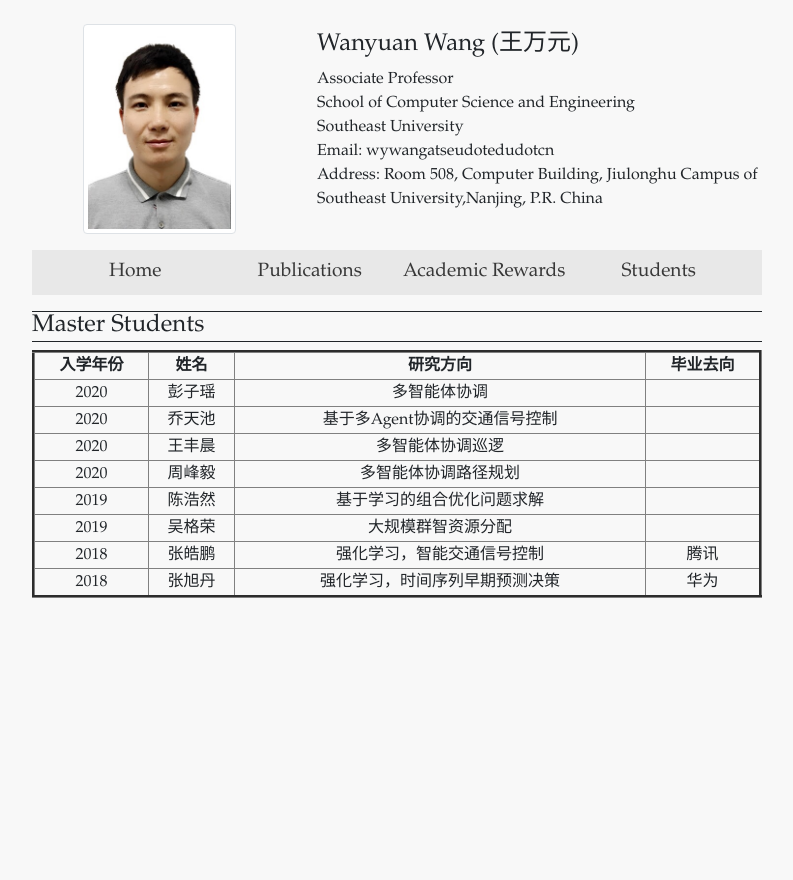
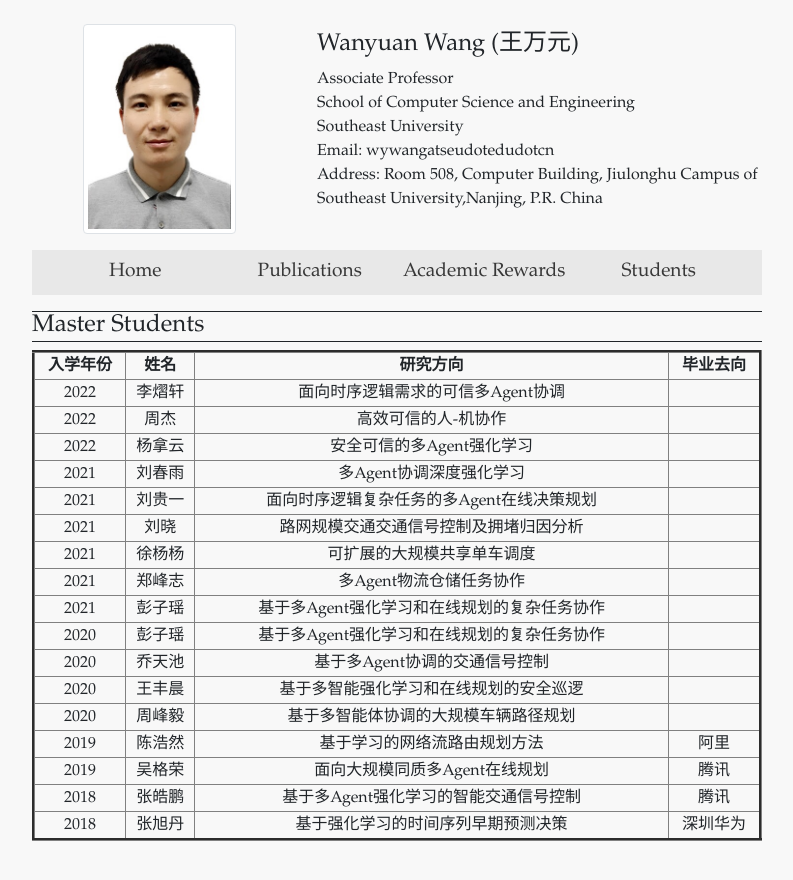
Before and after one commit to wanyuanwang/wanyuanwang.github.io, a Jekyll site: the page built from students.html, in a window 1280 px wide. Shown: the top 880 px of the page, without its empty margins (243-1036 px from the left). Built offline with Jekyll 4.4.1, drawn with Linux system fonts in a browser that asks for light colours.

Commit message:
Update students.html

```diff
--- a/students.html
+++ b/students.html
@@ -12,9 +12,63 @@ layout: default
               <th>毕业去向</th>
             </tr>
           <tr align="center">
+    	      <td>2022</td>
+              <td>李熠轩</td>
+              <td>面向时序逻辑需求的可信多Agent协调</td>
+              <td></td>
+          </tr>
+          <tr align="center">
+    	      <td>2022</td>
+              <td>周杰</td>
+              <td>高效可信的人-机协作</td>
+              <td></td>
+          </tr>
+          <tr align="center">
+    	      <td>2022</td>
+              <td>杨拿云</td>
+              <td>安全可信的多Agent强化学习</td>
+              <td></td>
+          </tr>
+           <tr align="center">
+    	      <td>2021</td>
+              <td>刘春雨</td>
+              <td>多Agent协调深度强化学习</td>
+              <td></td>
+          </tr>
+          <tr align="center">
+    	      <td>2021</td>
+              <td>刘贵一</td>
+              <td>面向时序逻辑复杂任务的多Agent在线决策规划</td>
+              <td></td>
+          </tr>
+          <tr align="center">
+    	      <td>2021</td>
+              <td>刘晓</td>
+              <td>路网规模交通交通信号控制及拥堵归因分析</td>
+              <td></td>
+          </tr>
+          <tr align="center">
+    	      <td>2021</td>
+              <td>徐杨杨</td>
+              <td>可扩展的大规模共享单车调度</td>
+              <td></td>
+          </tr>
+          <tr align="center">
+    	      <td>2021</td>
+              <td>郑峰志</td>
+              <td>多Agent物流仓储任务协作</td>
+              <td></td>
+          </tr>
+          <tr align="center">
+    	      <td>2021</td>
+              <td>彭子瑶</td>
+              <td>基于多Agent强化学习和在线规划的复杂任务协作</td>
+              <td></td>
+          </tr>
+          <tr align="center">
     	      <td>2020</td>
               <td>彭子瑶</td>
-              <td>多智能体协调</td>
+              <td>基于多Agent强化学习和在线规划的复杂任务协作</td>
               <td></td>
           </tr>
           <tr align="center">
@@ -26,38 +80,38 @@ layout: default
             <tr align="center">
     	      <td>2020</td>
               <td>王丰晨</td>
-              <td>多智能体协调巡逻</td>
+              <td>基于多智能强化学习和在线规划的安全巡逻</td>
               <td></td>
           </tr>
             <tr align="center">
     	      <td>2020</td>
               <td>周峰毅</td>
-              <td>多智能体协调路径规划</td>
+              <td>基于多智能体协调的大规模车辆路径规划</td>
               <td></td>
           </tr>
           <tr align="center">
     	      <td>2019</td>
               <td>陈浩然</td>
-              <td>基于学习的组合优化问题求解</td>
-              <td></td>
+              <td>基于学习的网络流路由规划方法</td>
+              <td>阿里</td>
           </tr>
           <tr align="center">
     	      <td>2019</td>
               <td>吴格荣</td>
-              <td>大规模群智资源分配</td>
-              <td></td>
+              <td>面向大规模同质多Agent在线规划</td>
+              <td>腾讯</td>
           </tr>
           <tr align="center">
     	      <td>2018</td>
               <td>张皓鹏</td>
-              <td>强化学习，智能交通信号控制</td>
+              <td>基于多Agent强化学习的智能交通信号控制</td>
               <td>腾讯</td>
           </tr>
           <tr align="center">
     	      <td>2018</td>
               <td>张旭丹</td>
-              <td>强化学习，时间序列早期预测决策</td>
-              <td>华为</td>
+              <td>基于强化学习的时间序列早期预测决策</td>
+              <td>深圳华为</td>
           </tr>
     </div>
 </div>
```
